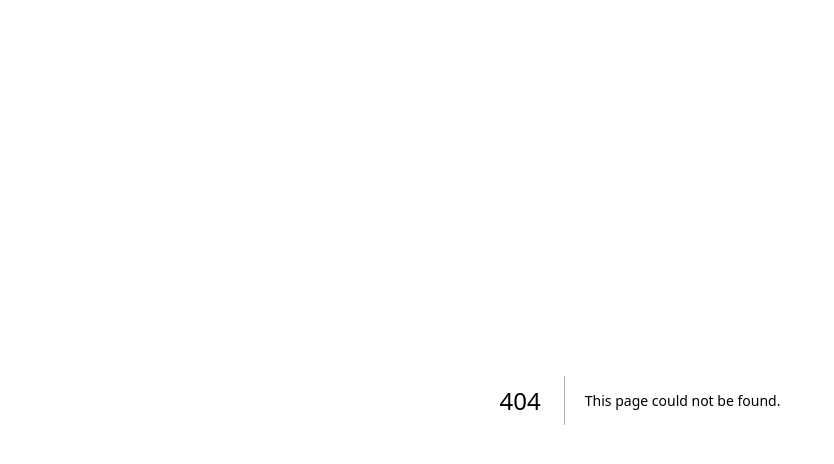
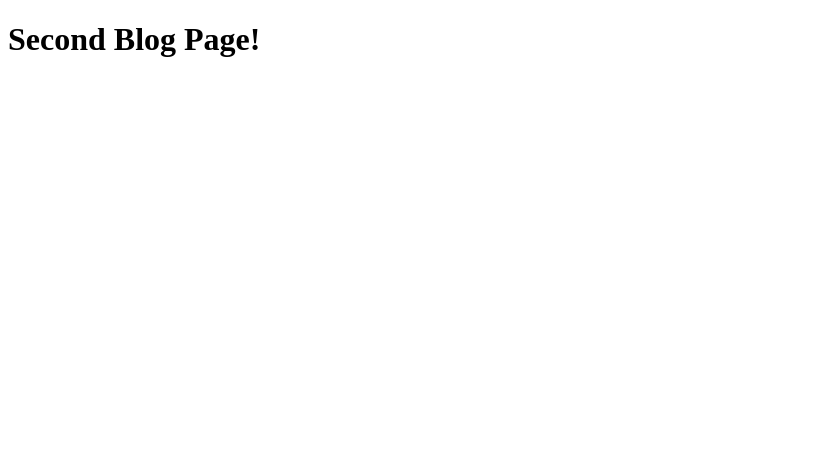
Before and after one commit to Alliyan732/next-js-course, a Next.js app: page /blog/second_blog in a window 1280 px wide. Before the commit this address had no page. Shown: the top 464 px of the page, without its empty margins (0-834 px from the left). Built offline with nearby package versions, Linux system fonts and the light colour scheme.

Commit message:
nested routes added

```diff
--- /dev/null
+++ b/src/app/blog/first_blog/page.tsx
@@ -0,0 +1,3 @@
+export default function FirstBlog () {
+    return <h1>First Blog Page!</h1>
+}
--- /dev/null
+++ b/src/app/blog/page.tsx
@@ -0,0 +1,3 @@
+export default function Blog () {
+    return <h1>Blog Page!</h1>
+}
--- /dev/null
+++ b/src/app/blog/second_blog/page.tsx
@@ -0,0 +1,3 @@
+export default function SecodBlog () {
+    return <h1>Second Blog Page!</h1>
+}
```
